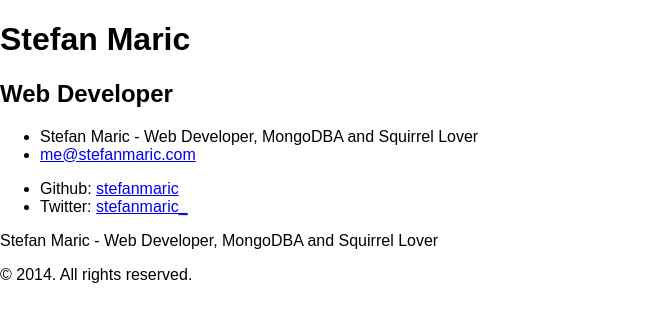
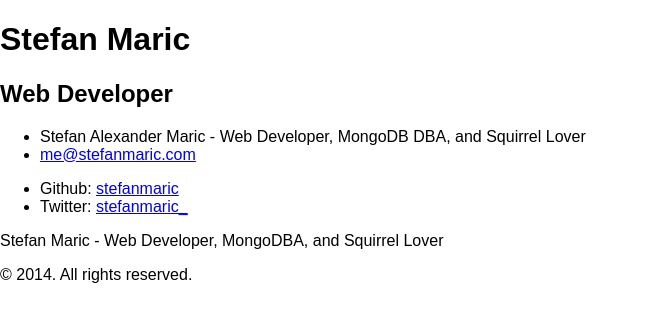
Before and after one commit to stefanmaric/stefanmaric.github.io, a Jekyll site: the page built from index.html, in a window 1280 px wide. Shown: the top 322 px of the page, without its empty margins (0-647 px from the left). Built offline with Jekyll 4.4.1, drawn with Linux system fonts in a browser that asks for light colours; comment, search, counter and statistics services are not loaded.

Commit message:
Adding social network variables to _config.yml

```diff
--- a/_config.yml
+++ b/_config.yml
@@ -1,12 +1,16 @@
 # Site settings
-title: "Stefan Maric - Web Developer, MongoDBA and Squirrel Lover"
+title: "Stefan Alexander Maric - Web Developer, MongoDB DBA, and Squirrel Lover"
 tagline: Web Developer
-email: me@stefanmaric.com
-description: "Stefan Maric - Web Developer, MongoDBA and Squirrel Lover"
+description: "Stefan Maric - Web Developer, MongoDBA, and Squirrel Lover"
 baseurl: ""
 url: "http://stefanmaric.com"
+email: me@stefanmaric.com
 twitter_username: stefanmaric_
 github_username: stefanmaric
+facebook_username: StefanAlexanderMaric
+skype_username: alexstefan922
+google_username: +StefanAlexanderMaric
+linkedin_url: http://ve.linkedin.com/in/maricstefan/en
 author:
   name: Stefan Maric
   url: http://stefanmaric.com
```
